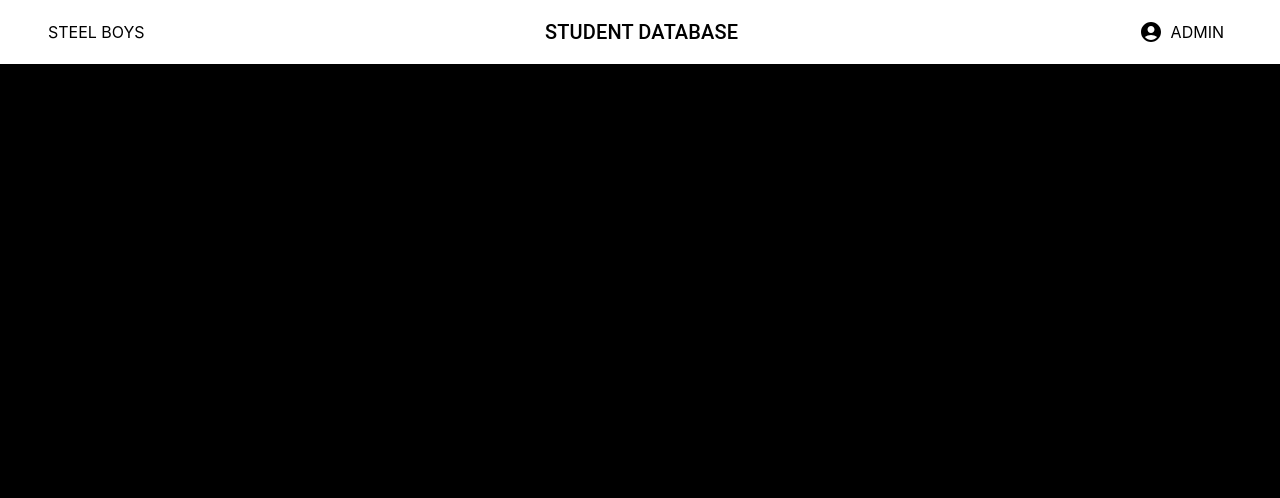
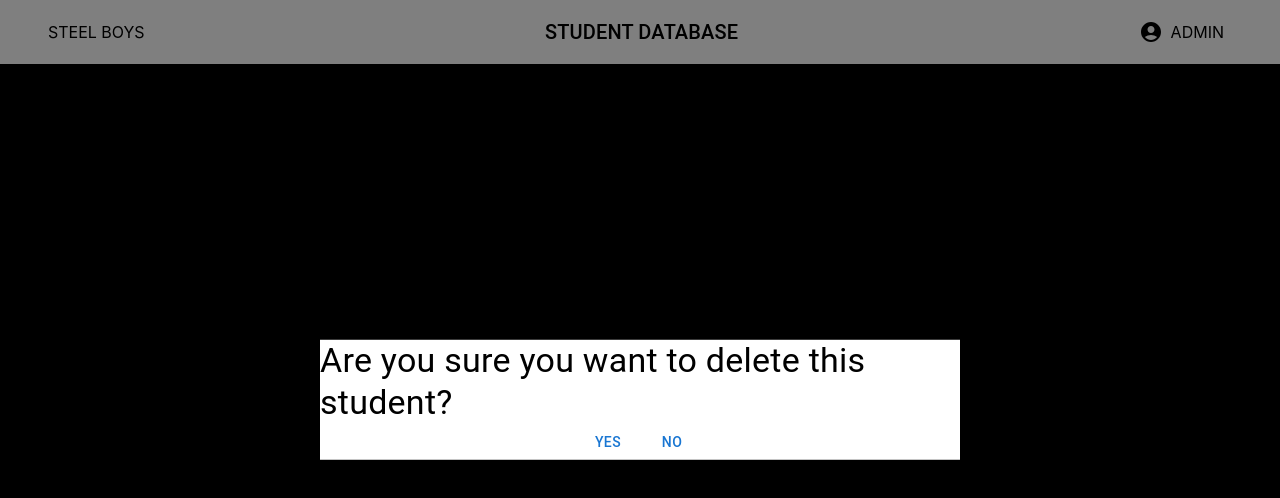
Before and after one commit to Aryan-Madaan/Student-Library-Portal, a React (Create React App) app in the folder student/: page /delete in a window 1280 px wide. Shown: the top 498 px of the page. Built offline with nearby package versions, Linux system fonts and the light colour scheme.

Commit message:
adding delete btn ui

```diff
--- a/student/src/App.js
+++ b/student/src/App.js
@@ -6,6 +6,7 @@ import SearchBar from "./components/SearchBar";
 import Loading from "./components/Loading";
 import View from "./components/View";
 import Update from "./components/Update";
+import Delete from "./components/Delete";
 
 import Container from "@mui/material/Container";
 
@@ -40,7 +41,7 @@ function App() {
             <Route path="/view" element={<View />} />
             <Route path="/login" element={<div></div>} />
             <Route path="/update" element={<Update />} />
-            <Route path="/delete" element={<div></div>} />
+            <Route path="/delete" element={<Delete />} />
           </Routes>
         </BrowserRouter>
       )}
--- a/student/src/components/AddStudent.jsx
+++ b/student/src/components/AddStudent.jsx
@@ -1,4 +1,4 @@
-import { Paper, IconButton, InputBase, Box, Button } from "@mui/material";
+import { Box, Button } from "@mui/material";
 import { ThemeProvider, createTheme } from "@mui/material/styles";
 
 const theme = createTheme({
--- a/student/src/components/Delete.jsx
+++ b/student/src/components/Delete.jsx
@@ -0,0 +1,33 @@
+import { Box, Button, Modal, Typography } from "@mui/material";
+
+const Delete = () => {
+  return (
+    <Modal open={true}>
+      <div>
+        <Box
+          sx={{
+            position: "absolute",
+            top: "50%",
+            left: "50%",
+            transform: "translate(-50%, -50%)",
+            bgcolor: "white",
+            boxShadow: 24,
+            display: "flex",
+            flexDirection: "column",
+            alignItems: "center",
+          }}
+        >
+          <Typography variant="h4">
+            Are you sure you want to delete this student?
+          </Typography>
+          <Box className="d-flex justify-content-between w-50">
+            <Button>Yes</Button>
+            <Button>No</Button>
+          </Box>
+        </Box>
+      </div>
+    </Modal>
+  );
+};
+
+export default Delete;
```
